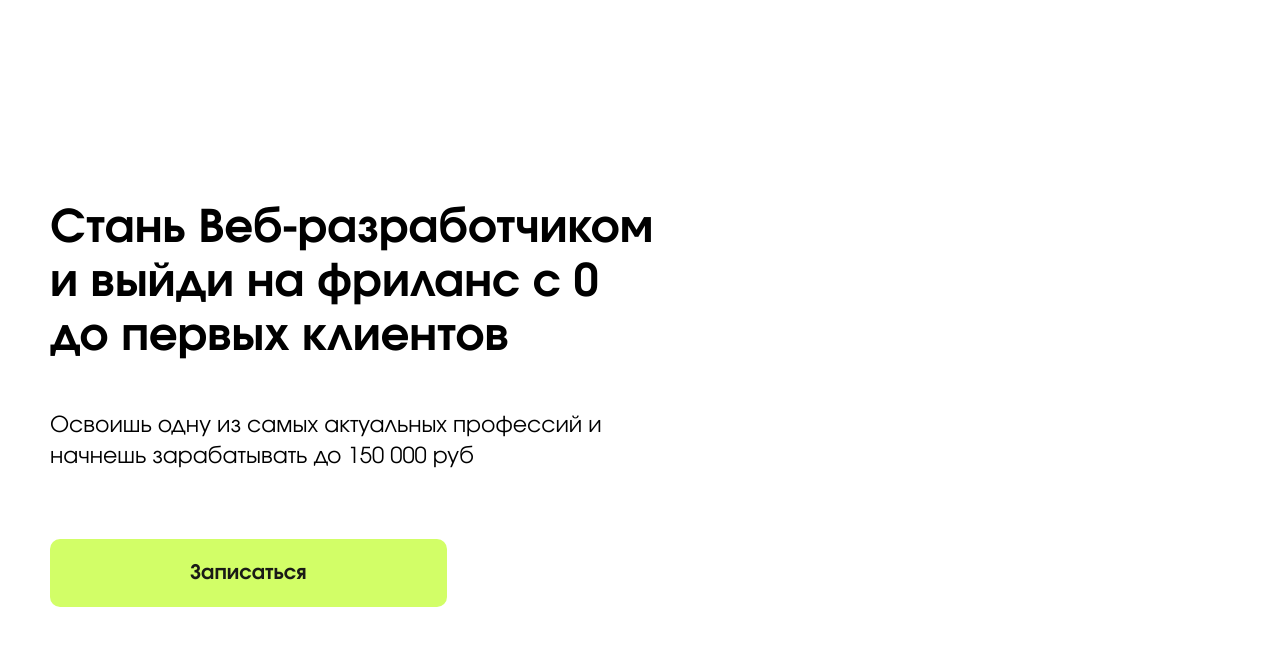
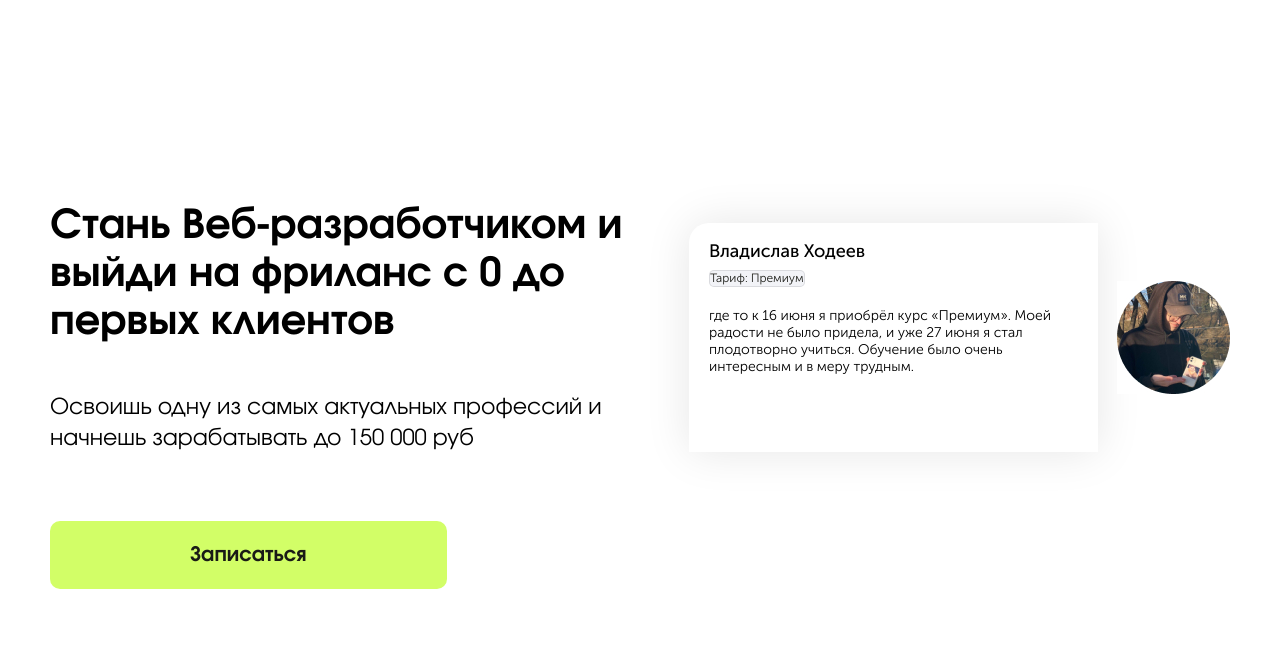
Before and after one commit to UMAtaullin/Aroken, a plain HTML site: page index.html in a window 1280 px wide. Shown: the part 70-716 px from the top of the page. Drawn offline with Linux system fonts and the light colour scheme.

Commit message:
hero-reviews is done

```diff
--- a/css/style.css
+++ b/css/style.css
@@ -8,9 +8,17 @@
 }
 
 @font-face {
+	font-family: 'Museo Sans Cyrl';
+	src: local('Museo Sans Cyrl'),
+		url('../fonts/MuseoSansCyrl-500.woff') format('woff');
+	font-weight: 500;
+	font-style: normal;
+	font-display: swap;
+}
+
+@font-face {
 	font-family: 'Evolventa';
-	src: local('Evolventa'),
-		url('../fonts/Evolventa-Bold.woff') format('woff');
+	src: local('Evolventa'), url('../fonts/Evolventa-Bold.woff') format('woff');
 	font-weight: 700;
 	font-style: normal;
 	font-display: swap;
@@ -18,8 +26,7 @@
 
 @font-face {
 	font-family: 'Evolventa';
-	src: local('Evolventa'),
-		url('../fonts/Evolventa-Regular.woff') format('woff');
+	src: local('Evolventa'), url('../fonts/Evolventa-Regular.woff') format('woff');
 	font-weight: 400;
 	font-style: normal;
 	font-display: swap;
@@ -48,6 +55,7 @@
 	color: #000;
 	font-family: 'Museo Sans Cyrl';
 	font-size: 16px;
+	font-weight: 300;
 	margin-right: 20px;
 	/* Отступ для подчеркивания ссылки */
 	padding-bottom: 3px;
@@ -92,6 +100,12 @@
 	margin-right: 0;
 }
 
+.hero {
+	display: flex;
+	justify-content: space-between;
+	gap: 41px;
+}
+
 .hero-left {
 	max-width: 612px;
 	padding-top: 201px;
@@ -100,7 +114,7 @@
 .hero-title {
 	color: #000;
 	font-family: Evolventa;
-	font-size: 45px;
+	font-size: 40px;
 	font-weight: 700;
 	line-height: 120%;
 	margin-bottom: 46px;
@@ -114,18 +128,74 @@
 	line-height: 140%;
 	margin-bottom: 67px;
 	min-width: 545px;
-
 }
 
 .hero-btn {
 	display: inline-block;
-	color: #1A1B16;
+	color: #1a1b16;
 	text-align: center;
 	font-family: Evolventa;
 	font-size: 20px;
 	font-weight: 700;
 	line-height: 140%;
 	border-radius: 10px;
-	background: #D2FE67;
+	background: #d2fe67;
 	padding: 20px 140px;
 }
+
+.hero-right {
+	margin-top: 222px;
+}
+
+.hero-reviews-content {
+	padding: 18px 30px 30px 20px;
+	width: 359.06px;
+	height: 181px;
+	top: 223px;
+	left: 784px;
+	gap: 0px;
+	border-radius: 20px 0px 0px 0px;
+	opacity: 0px;
+	angle: 0 deg;
+	box-shadow: 0px 0px 45px 0px #0000001A;
+}
+
+.hero-reviews {
+	display: flex;
+	align-items: center;
+	gap: 19px;
+}
+
+.hero-reviews-name {
+	color: #000;
+	font-family: Museo Sans Cyrl;
+	font-size: 18px;
+	font-weight: 500;
+	line-height: 120%;
+	margin-bottom: 6px;
+}
+
+.hero-reviews-tariff {
+	/* Чтобы не всю ширину */
+	display: inline-block;
+	color: #1a1b16;
+	font-family: Museo Sans Cyrl;
+	font-size: 12px;
+	font-weight: 300;
+	line-height: 130%;
+	border-radius: 5px;
+	border: 1px solid #0000001a;
+	padding: 1px, 5px, 1px, 5px;
+	background: #f2f3f7;
+	margin-bottom: 21px;
+}
+
+.hero-reviews-text {
+	color: #000;
+	font-family: Museo Sans Cyrl;
+	font-size: 14px;
+	font-weight: 300;
+	font-family: Museo Sans Cyrl;
+	line-height: 16.8px;
+	text-align: left;
+}
--- a/index.html
+++ b/index.html
@@ -32,6 +32,18 @@
 				</div>
 				<a href="#" class="hero-btn">Записаться</a>
 			</div>
+			<div class="hero-right">
+				<div class="hero-reviews">
+					<div class="hero-reviews-content">
+						<div class="hero-reviews-name">Владислав Ходеев</div>
+						<div class="hero-reviews-tariff">Тариф: Премиум</div>
+						<div class="hero-reviews-text">
+							где то к 16 июня я приобрёл курс «Премиум». Моей радости не было придела, и уже 27 июня  я стал плодотворно учиться. Обучение было очень интересным и в меру трудным.
+						</div>
+					</div>
+					<img src="images/ava1.jpg">
+				</div>
+			</div>
 		</div>
 	</body>
 </html>
```
Also changed, not shown: fonts/MuseoSansCyrl-500.woff (added), images/ava1.jpg (added), images/ava2.jpg (added).
